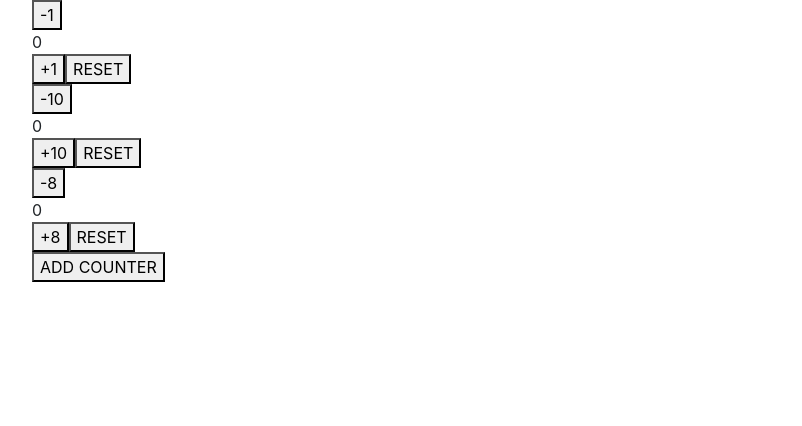
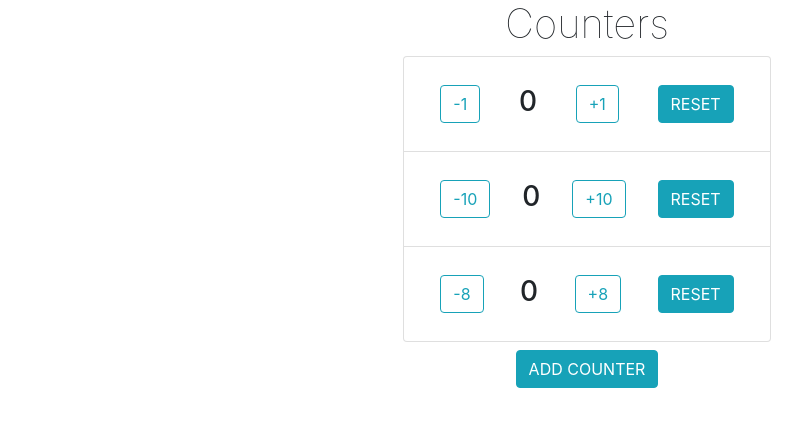
Before and after one commit to Natalina27/pasv_bootstrap_fe4, a React (Create React App) app: page / in a window 1280 px wide. Shown: the top 426 px of the page, without its empty margins (53-855 px from the left). Built offline with nearby package versions, Linux system fonts and the light colour scheme.

Commit message:
added bootstrap style

```diff
--- a/src/components/App/App.js
+++ b/src/components/App/App.js
@@ -4,11 +4,14 @@ import {Counter} from "../Counters/Counters";
 function App() {
     const x = 1, y = 10, rand = +(Math.random() * 10).toFixed();
     return (
-        <div className="container">
-            <Counter x={x}/>
-            <Counter x={y}/>
-            <Counter x={rand}/>
-            <button>ADD COUNTER</button>
+        <div className="container d-flex justify-content-center align-items-center flex-column">
+            <h1 className="font-weight-lighter">Counters</h1>
+            <ul className="list-group mb-2">
+                <Counter x={x}/>
+                <Counter x={y}/>
+                <Counter x={rand}/>
+            </ul>
+            <button className="btn btn-info mb-3">ADD COUNTER</button>
         </div>
     );
 }
--- a/src/components/Counters/Counters.js
+++ b/src/components/Counters/Counters.js
@@ -4,14 +4,13 @@ import {useCounter} from "../assets/useCounter";
 export const Counter = ({x}) => {
 
     const { count,  handleMinus, handlePlus, handleReset } = useCounter(x);
-    console.log('count', count);
 
     return (
-        <div>
-            <button onClick={handleMinus}>-{x}</button>
-            <div>{count}</div>
-            <button  onClick={handlePlus}>+{x}</button>
-            <button  onClick={handleReset}>RESET</button>
+        <div className="list-group-item d-flex justify-content-between">
+            <button className="btn btn-outline-info m-3" onClick={handleMinus}>-{x}</button>
+            <span className="h3 m-3">{count}</span>
+            <button  className="btn btn-outline-info m-3" onClick={handlePlus}>+{x}</button>
+            <button  className="btn btn-info m-3" onClick={handleReset}>RESET</button>
         </div>
     );
 };
```
